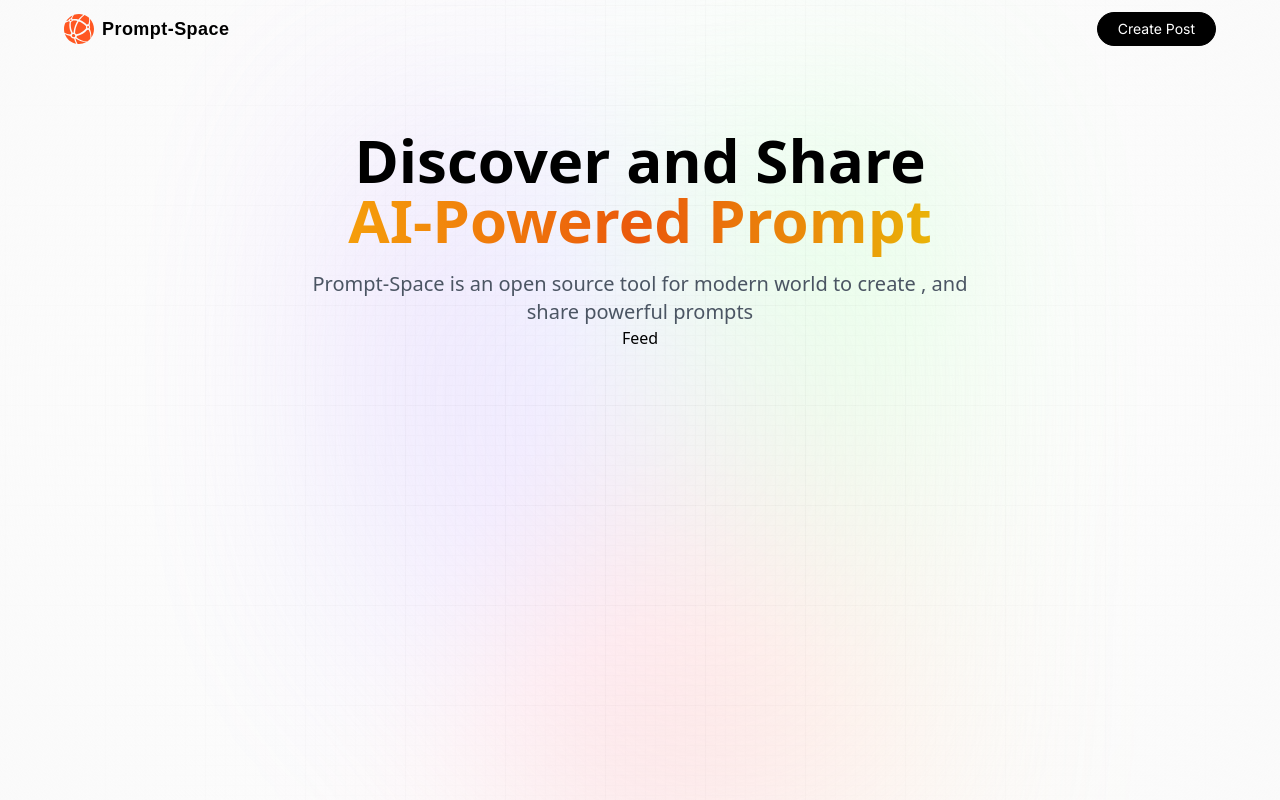
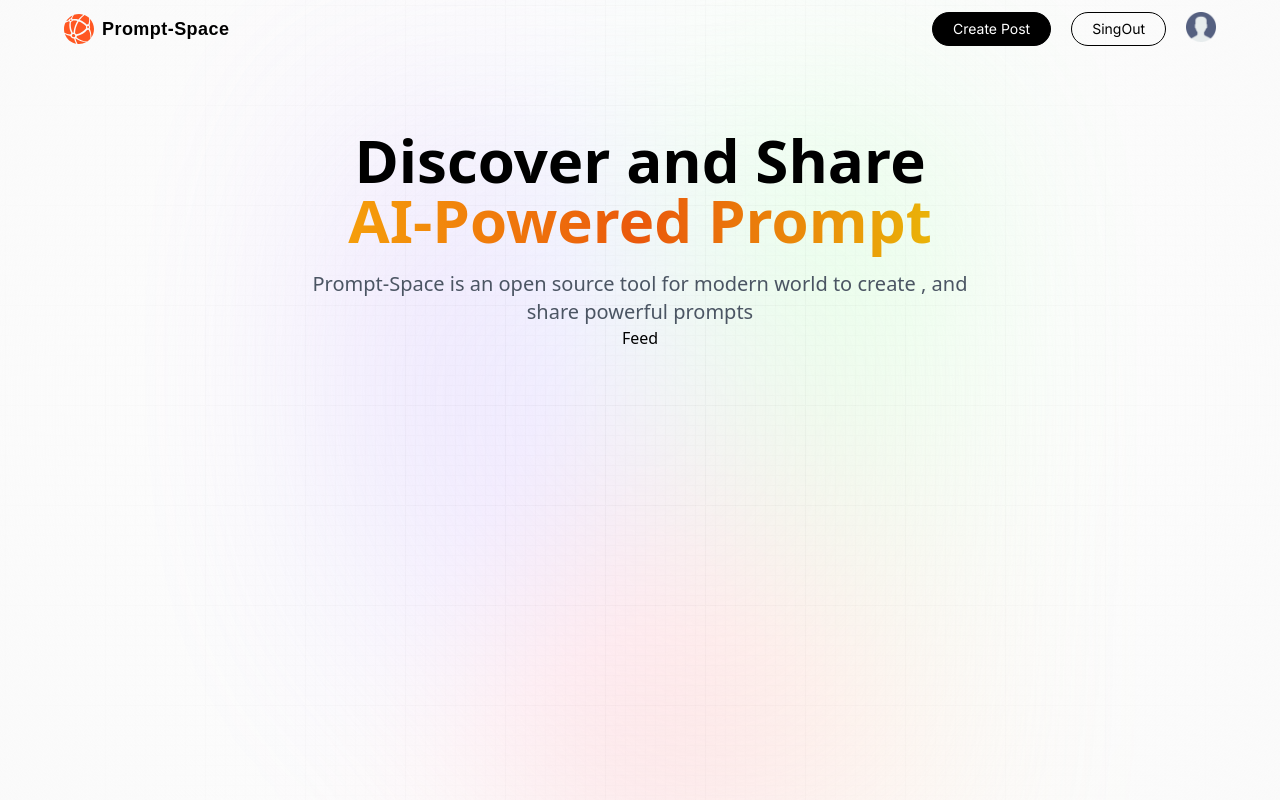
Before and after one commit to sir-george2500/share_prompts, a Next.js app: page / in a window 1280 px wide. Built offline with nearby package versions, Linux system fonts and the light colour scheme.

Commit message:
Add Sign up and User profile button

```diff
--- a/components/Nav.jsx
+++ b/components/Nav.jsx
@@ -1,7 +1,7 @@
 "use client"
 import Link from "next/link";
 import Image from "next/image";
-//import{useState,useEffect}from 'react'
+import{useState,useEffect}from 'react'
 import {signOut,signIn,useSession,getProvider} from 'next-auth/react'
 
 const Nav = () => {
@@ -26,6 +26,18 @@ const Nav = () => {
           <Link href="/create-prompts" className='black_btn'>
              Create Post
           </Link>
+          <button type="button" onClick={signOut} class="outline_btn">
+            SingOut
+          </button>
+          <Link href="/profile">
+          <Image
+          src='/assets/icons/profile_avatar.png'
+          alt='logo'
+          width={30}
+          height={30}
+          className='object-contain'
+        />
+          </Link>
          </div>
         ):(
          <>
```
Also changed, not shown: public/assets/icons/profile_avatar.png (added).
